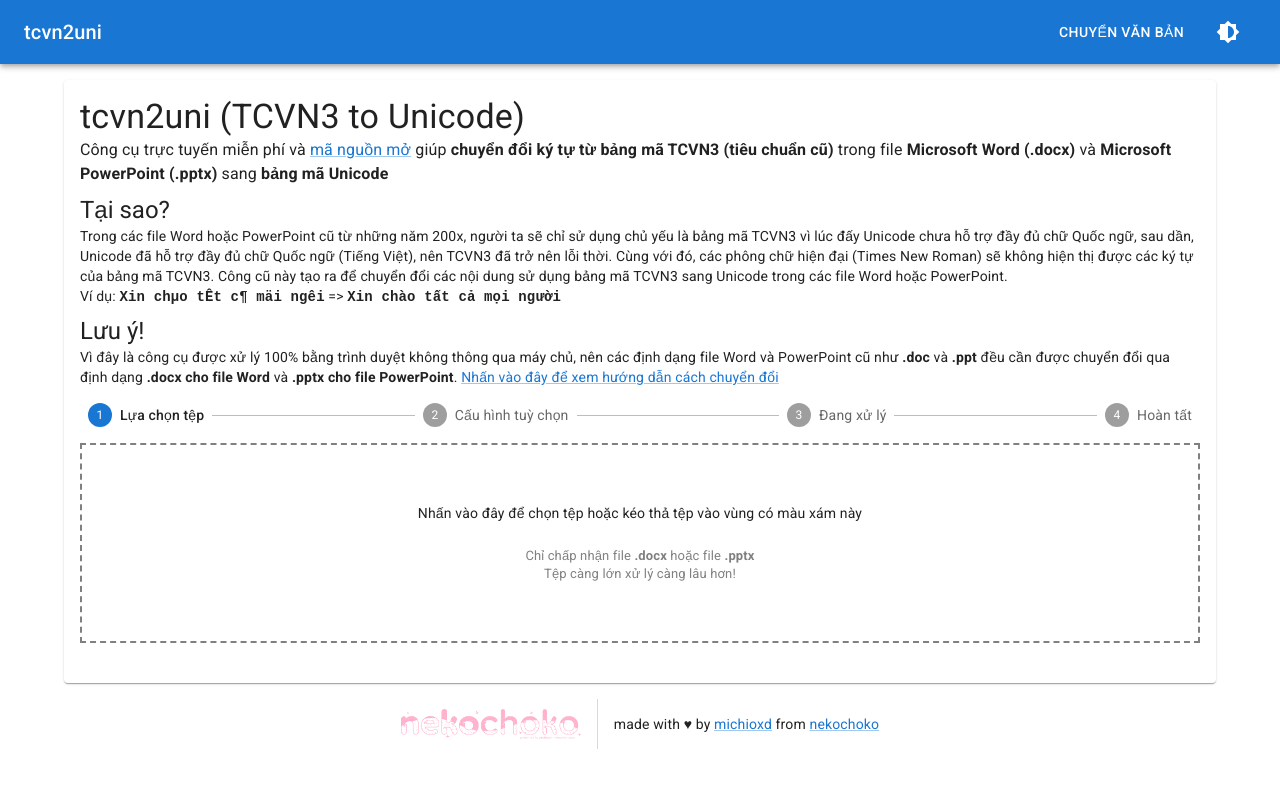
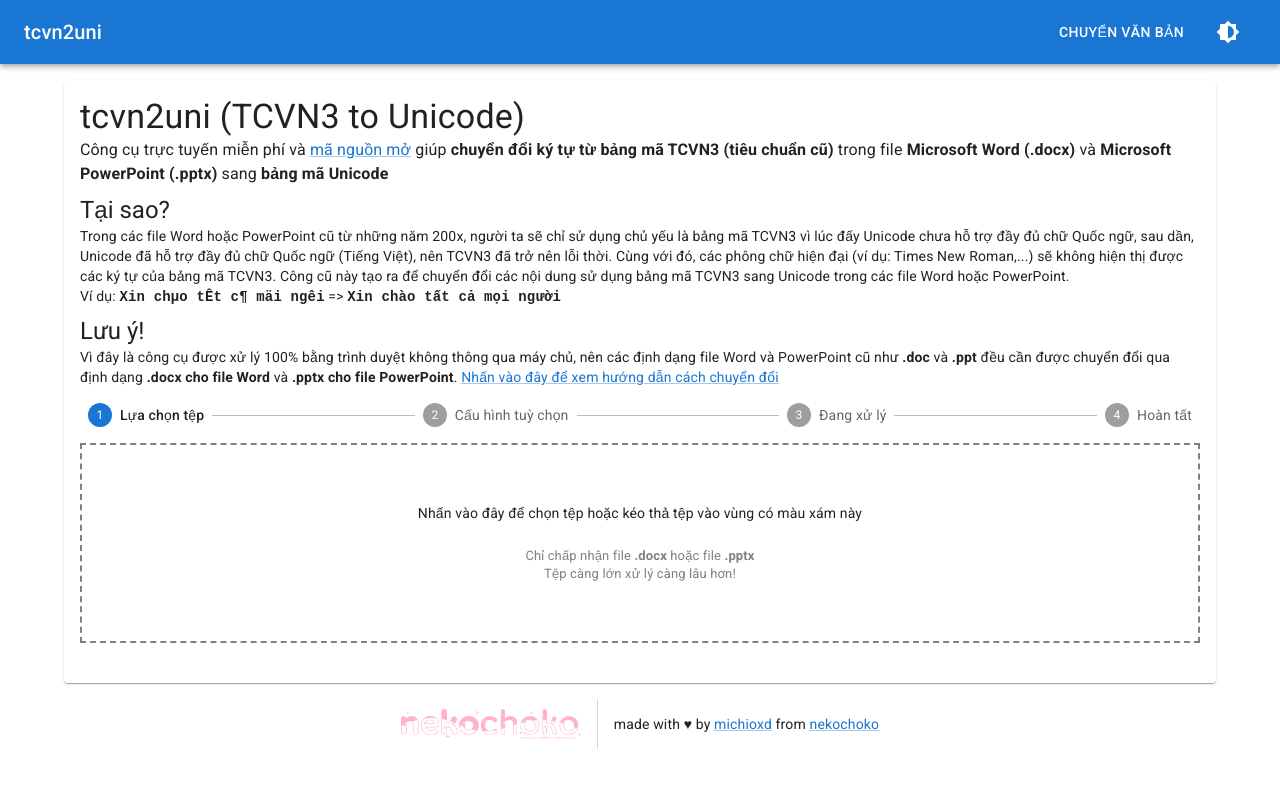
Before and after one commit to michioxd/tcvn2uni, a React (Vite) app: page / in a window 1280 px wide. Shown: the top 788 px of the page. Built offline with nearby package versions, Linux system fonts and the light colour scheme; a web font is replaced by a local one.

Commit message:
fix typo

```diff
--- a/src/components/MainPage.tsx
+++ b/src/components/MainPage.tsx
@@ -15,7 +15,7 @@
                 Tại sao?
             </Typography>
             <Typography variant="body2">
-                Trong các file Word hoặc PowerPoint cũ từ những năm 200x, người ta sẽ chỉ sử dụng chủ yếu là bảng mã TCVN3 vì lúc đấy Unicode chưa hỗ trợ đầy đủ chữ Quốc ngữ, sau dần, Unicode đã hỗ trợ đầy đủ chữ Quốc ngữ (Tiếng Việt), nên TCVN3 đã trở nên lỗi thời. Cùng với đó, các phông chữ hiện đại (Times New Roman) sẽ không hiện thị được các ký tự của bảng mã TCVN3. Công cũ này tạo ra để chuyển đổi các nội dung sử dụng bảng mã TCVN3 sang Unicode trong các file Word hoặc PowerPoint.
+                Trong các file Word hoặc PowerPoint cũ từ những năm 200x, người ta sẽ chỉ sử dụng chủ yếu là bảng mã TCVN3 vì lúc đấy Unicode chưa hỗ trợ đầy đủ chữ Quốc ngữ, sau dần, Unicode đã hỗ trợ đầy đủ chữ Quốc ngữ (Tiếng Việt), nên TCVN3 đã trở nên lỗi thời. Cùng với đó, các phông chữ hiện đại (ví dụ: Times New Roman,...) sẽ không hiện thị được các ký tự của bảng mã TCVN3. Công cũ này tạo ra để chuyển đổi các nội dung sử dụng bảng mã TCVN3 sang Unicode trong các file Word hoặc PowerPoint.
                 <br />
                 Ví dụ: <b><code>Xin chµo tÊt c¶ mäi ng­êi</code></b> =&gt; <b><code>Xin chào tất cả mọi người</code></b>
             </Typography>
```
